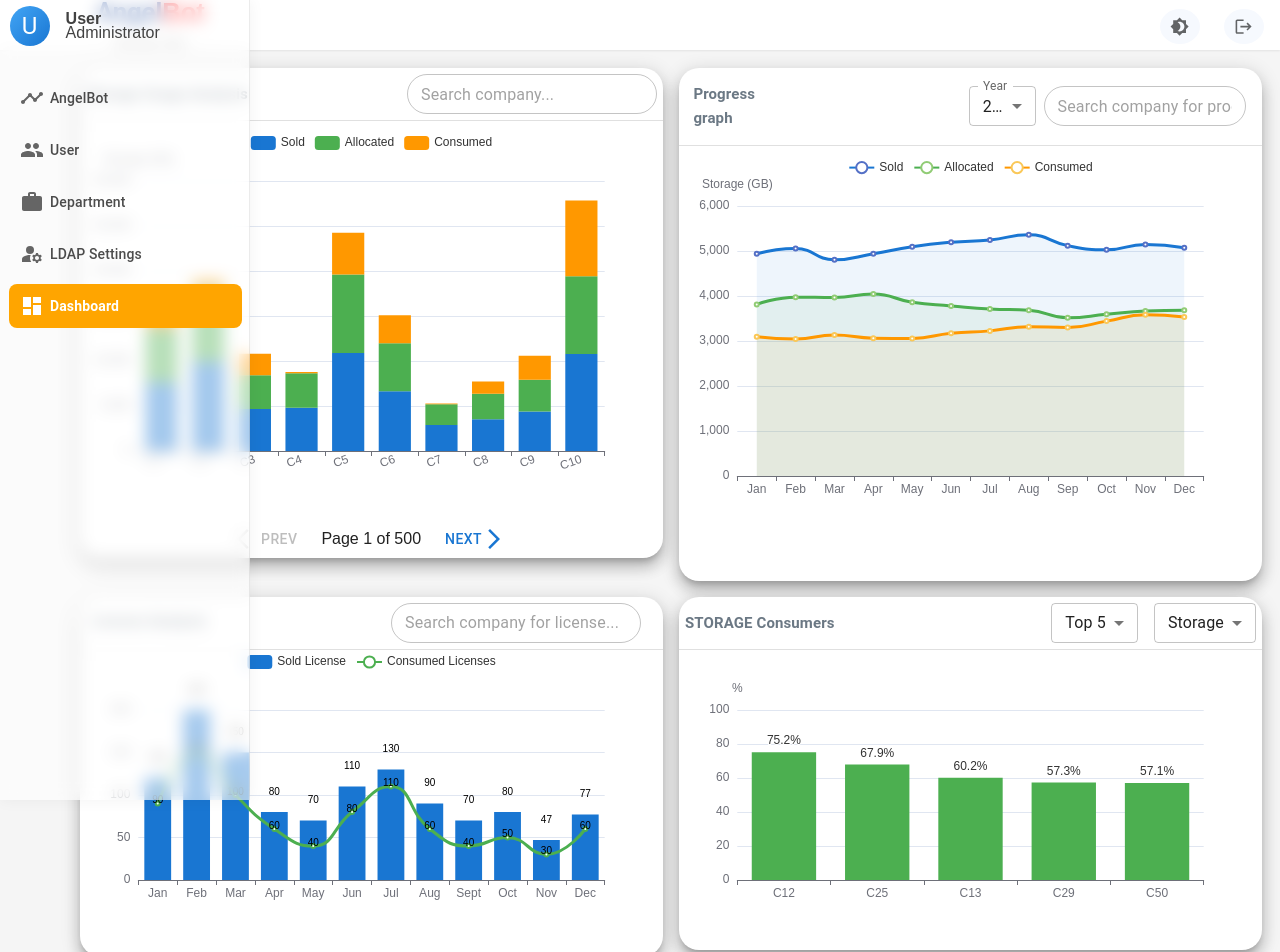
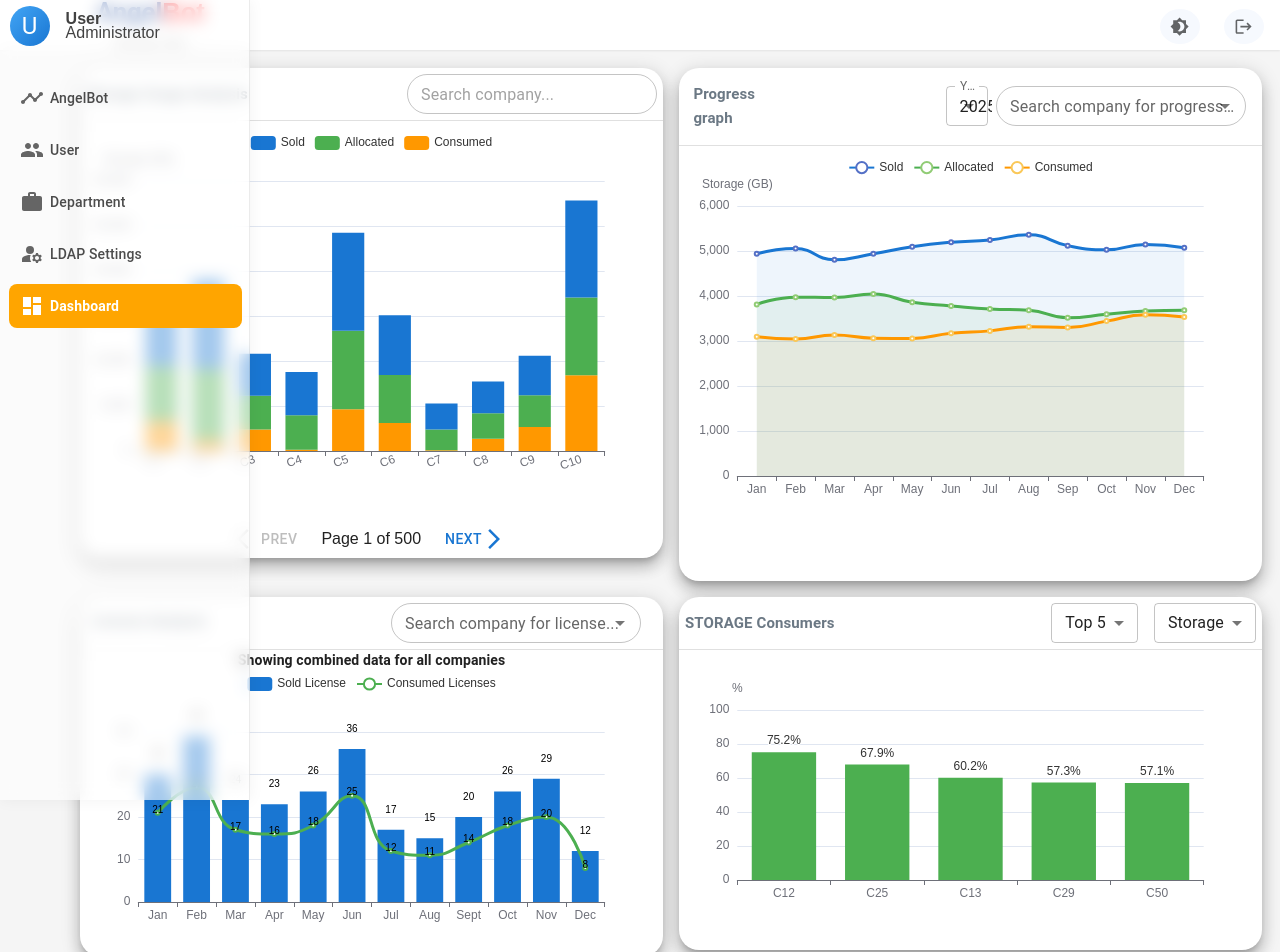
Before and after one commit to Abhisehekpandey/LMS, a React (Create React App) app: page /company-dashboard in a window 1280 px wide. Shown: the top 952 px of the page. Built offline with nearby package versions, Linux system fonts and the light colour scheme; a web font is replaced by a local one; what chartjs-plugin-datalabels would draw is missing.

Commit message:
changes in dashboard

```diff
--- a/src/pages/AngelBot.js
+++ b/src/pages/AngelBot.js
@@ -1,4 +1,5 @@
 import {
+  Add,
   ArrowDownward,
   ArrowUpward,
   Dashboard,
@@ -874,7 +875,7 @@ const [newLicense, setNewLicense] = useState({ name: "", expiryDate: "" });
         size="small"
         onClick={() => setAddLicenseDialogOpen(true)}
       >
-        <Add />
+        <Add/>
       </IconButton>
     </Box>
   }
--- a/src/pages/CompanyDashboard.js
+++ b/src/pages/CompanyDashboard.js
@@ -1,5 +1,5 @@
 import React from "react";
-import { Box, Paper, Typography, Grid, Divider, TextField } from "@mui/material";
+import { Box, Paper, Typography, Grid, Divider, TextField, Autocomplete } from "@mui/material";
 import { FormControl, InputLabel, MenuItem, Select } from "@mui/material";
 import {
   CategoryScale,
@@ -250,27 +250,28 @@ const CompanyDashboard = ({ onThemeToggle }) => {
       },
       series: [
         {
-          name: "Sold",
+          name: "Consumed",
           type: "bar",
-          stack: "total", // Stack the bars
-          data: sold,
-          itemStyle: { color: "#1976d2" }, // Blue
+          stack: "total",
+          data: consumed,
+          itemStyle: { color: "#ff9800" },
         },
         {
           name: "Allocated",
           type: "bar",
-          stack: "total", // Stack the bars
+          stack: "total",
           data: allocated,
-          itemStyle: { color: "#4caf50" }, // Green
+          itemStyle: { color: "#4caf50" },
         },
         {
-          name: "Consumed",
+          name: "Sold",
           type: "bar",
-          stack: "total", // Stack the bars
-          data: consumed,
-          itemStyle: { color: "#ff9800" }, // Orange
+          stack: "total",
+          data: sold,
+          itemStyle: { color: "#1976d2" },
         }
       ]
+
     };
   }, [currentPage, searchTerm]);
   // licenseExpirationStatus
@@ -294,7 +295,7 @@ const CompanyDashboard = ({ onThemeToggle }) => {
     let soldData = [120, 200, 150, 80, 70, 110, 130, 90, 70, 80, 47, 77];
     let consumedData = [90, 150, 100, 60, 40, 80, 110, 60, 40, 50, 30, 60];
 
-    if (selectedCompanyForLicense.trim()) {
+    if (selectedCompanyForLicense && selectedCompanyForLicense.trim()) {
       const search = selectedCompanyForLicense.trim().toLowerCase();
       const company = companyData.licenseConsumption.find(c =>
         c.company.toLowerCase().includes(search)
@@ -310,7 +311,19 @@ const CompanyDashboard = ({ onThemeToggle }) => {
         soldData = new Array(12).fill(0);
         consumedData = new Array(12).fill(0);
       }
+    } else {
+      // 🔥 Show all companies' license combined by month
+      soldData = months.map((short) => {
+        const full = fullMonthMap[short];
+        return companyData.licenseConsumption.reduce((sum, c) => {
+          return sum + (c.months[full] ?? 0);
+        }, 0);
+      });
+
+      consumedData = soldData.map(val => Math.round(val * 0.7));
     }
+
+
 
 
     return {
@@ -698,12 +711,16 @@ const CompanyDashboard = ({ onThemeToggle }) => {
                     ))}
                   </Select>
                 </FormControl>
+                <Autocomplete
+                  size="small"
+                  options={companyData.dataUsage.map(c => c.company)}
+                  value={selectedCompany}
+                  onChange={(event, newValue) => setSelectedCompany(newValue)}
+                  renderInput={(params) => (
                     <TextField
-                  type="text"
-                  size="small"
-                  placeholder="Search company for progress..."
-                  value={selectedCompany}
-                  onChange={(e) => setSelectedCompany(e.target.value)}
+                      {...params}
+                      label="Search company for progress..."
+                      placeholder="Type to search..."
                       sx={{
                         width: "250px",
                         marginRight: "1pc",
@@ -713,13 +730,29 @@ const CompanyDashboard = ({ onThemeToggle }) => {
                         }
                       }}
                     />
+                  )}
+                  filterOptions={(options, state) =>
+                    options.filter((option) =>
+                      option.toLowerCase().includes(state.inputValue.toLowerCase())
+                    )
+                  }
+                />
 
               </div>
               <Divider />
+
+
               <Box sx={{ height: 435, position: "relative" }}>
+
                 <EChartsReact option={progressOption} sx={{ height: "100%", width: "100%" }}
                   opts={{ height: 400 }} />
+                {selectedCompany && (
+                  <Typography variant="subtitle2" sx={{ textAlign: 'center' }}>
+                    Showing data for: <strong>{selectedCompany}</strong>
+                  </Typography>
+                )}
               </Box>
+
             </Paper>
           </Grid>
           <Grid item xs={6} md={6} lg={6}>
@@ -744,12 +777,16 @@ const CompanyDashboard = ({ onThemeToggle }) => {
                   >
                     License Analysis
                   </Typography>
+                  <Autocomplete
+                    size="small"
+                    options={companyData.licenseConsumption.map(c => c.company)}
+                    value={selectedCompanyForLicense}
+                    onChange={(event, newValue) => setSelectedCompanyForLicense(newValue)}
+                    renderInput={(params) => (
                       <TextField
-                    type="text"
-                    size="small"
-                    placeholder="Search company for license..."
-                    value={selectedCompanyForLicense}
-                    onChange={(e) => setSelectedCompanyForLicense(e.target.value)}
+                        {...params}
+                        label="Search company for license..."
+                        placeholder="Type to search..."
                         sx={{
                           width: "250px",
                           marginRight: "1pc",
@@ -759,13 +796,32 @@ const CompanyDashboard = ({ onThemeToggle }) => {
                           }
                         }}
                       />
+                    )}
+                    filterOptions={(options, state) =>
+                      options.filter((option) =>
+                        option.toLowerCase().includes(state.inputValue.toLowerCase())
+                      )
+                    }
+                  />
+
                 </div>
 
 
               </div>
               <Divider />
+
+
               <Box sx={{ height: 306 }}>
+                <Typography
+                  variant="subtitle2"
+                  sx={{ textAlign: 'center', fontWeight: "bold" }}
+                >
+                  {selectedCompanyForLicense
+                    ? `Showing data for: ${selectedCompanyForLicense}`
+                    : "Showing combined data for all companies"}
+                </Typography>
                 <ReactEChart option={licenseExpirationStatus} />
+
               </Box>
             </Paper>
           </Grid>
```
Lines whose indentation alone changed are shown as unchanged.
